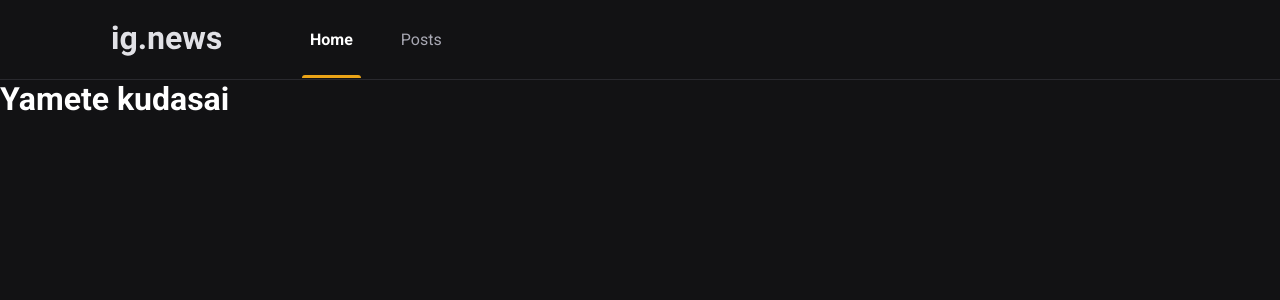
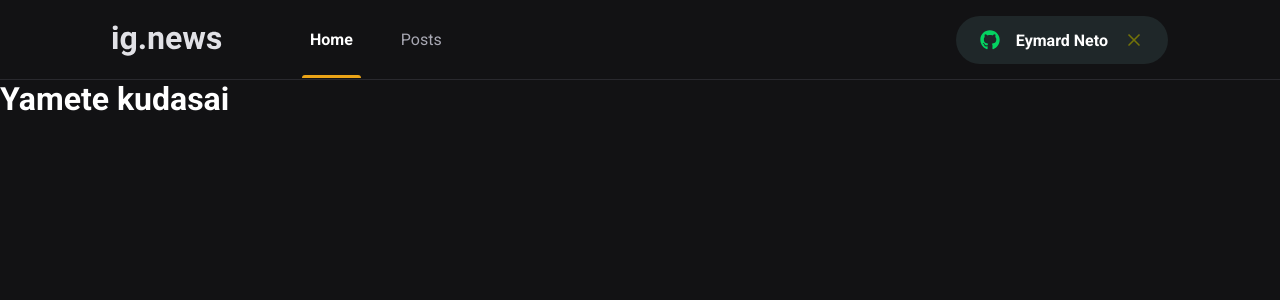
Before and after one commit to franciscoeymardneto/ignews, a Next.js app: page / in a window 1280 px wide. Shown: the top 300 px of the page. Built offline with nearby package versions, Linux system fonts and the light colour scheme.

Commit message:
feat: add component SingnInButton

```diff
--- a/package.json
+++ b/package.json
@@ -11,6 +11,7 @@
     "next": "10.1.3",
     "react": "17.0.2",
     "react-dom": "17.0.2",
+    "react-icons": "^4.2.0",
     "sass": "^1.32.8"
   },
   "devDependencies": {
--- a/src/components/Header/index.tsx
+++ b/src/components/Header/index.tsx
@@ -1,3 +1,4 @@
+import { SingnInButton } from '../SingnInButton'
 import styles from './styles.module.scss'
 
 export function Header() {
@@ -9,6 +10,8 @@
                     <a className={styles.active}>Home</a>
                     <a>Posts</a>
                 </nav>
+
+                <SingnInButton/>
             </div>
         </header>
     )
--- a/src/components/Header/styles.module.scss
+++ b/src/components/Header/styles.module.scss
@@ -49,4 +49,8 @@
             }
         }
     }
+
+    button {
+        margin-left: auto;
+    }
 }
--- /dev/null
+++ b/src/components/SingnInButton/index.tsx
@@ -0,0 +1,27 @@
+import { FaGithub } from 'react-icons/fa';
+import { FiX } from 'react-icons/fi';
+import styles from './styles.module.scss';
+
+
+export function SingnInButton () {
+    const isUserLoggedIn = true;
+    return isUserLoggedIn ? (
+        <button
+            type="button"
+            className={styles.signInButton}
+        >
+            <FaGithub color="#04d361"/>
+            Eymard Neto
+            <FiX color="#737308" className={styles.closeIcon}/>
+        </button>
+    )
+    : (
+        <button
+            type="button"
+            className={styles.signInButton}
+        >
+            <FaGithub color="#eba417"/>
+            Sign in with Github
+        </button>
+    )
+}
--- /dev/null
+++ b/src/components/SingnInButton/styles.module.scss
@@ -0,0 +1,33 @@
+.signInButton {
+    height: 3rem;
+    border-radius: 3rem;
+    background: var(--gray-850);
+    border: 0;
+    padding: 0 1.5rem;
+
+    display: flex;
+    align-items: center;
+    justify-content: center;
+
+    color: var(--white);
+    font-weight: bold;
+
+    svg {
+        width: 20px;
+        height: 20px;
+    }
+
+    svg:first-child {
+        margin-right: 1rem;
+    }
+
+    svg.closeIcon {
+        margin-left: 1rem;
+    }
+
+    transition: filter 0.2s;
+
+    &:hover {
+        filter: brightness(0.2);
+    }
+}
--- a/src/styles/global.scss
+++ b/src/styles/global.scss
@@ -10,6 +10,7 @@
     --gray-100: #e1e1e6;
     --gray-300: #a8a8b3;
     --gray-800: #29292e;
+    --gray-850: #1f2729;
     --gray-900: #121214;
 
     --cyan-500: #61dafb;
```
Also changed, not shown: 1 other file (tests, documents, lock files or other folders).
